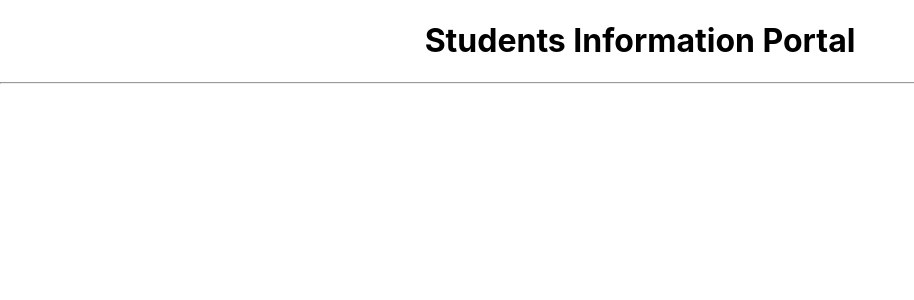
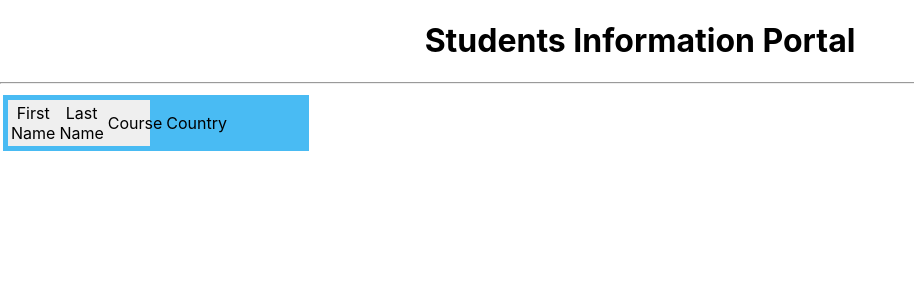
Before and after one commit to anuradhya/StudentApp, a React (Create React App) app in the folder studentapp/: page / in a window 1280 px wide. Shown: the top 300 px of the page, without its empty margins (0-914 px from the left). Built offline with nearby package versions, Linux system fonts and the light colour scheme.

Commit message:
student table layout and styles are done

```diff
--- a/studentapp/src/components/StudentTable.js
+++ b/studentapp/src/components/StudentTable.js
@@ -1,7 +1,19 @@
+import '../assests/css/compo.css'
 export default function StudentTable(prosps){
     return(
-        <div>
-
+        <div className="outerDiv">
+            <div className="leftDiv">
+                <table>
+                    <thead>
+                        <tr>
+                            <td>First Name</td>
+                            <td>Last Name</td>
+                            <td>Course</td>
+                            <td>Country</td>
+                        </tr>
+                    </thead>
+                </table>
+            </div>
         </div>
     );
 }
```
